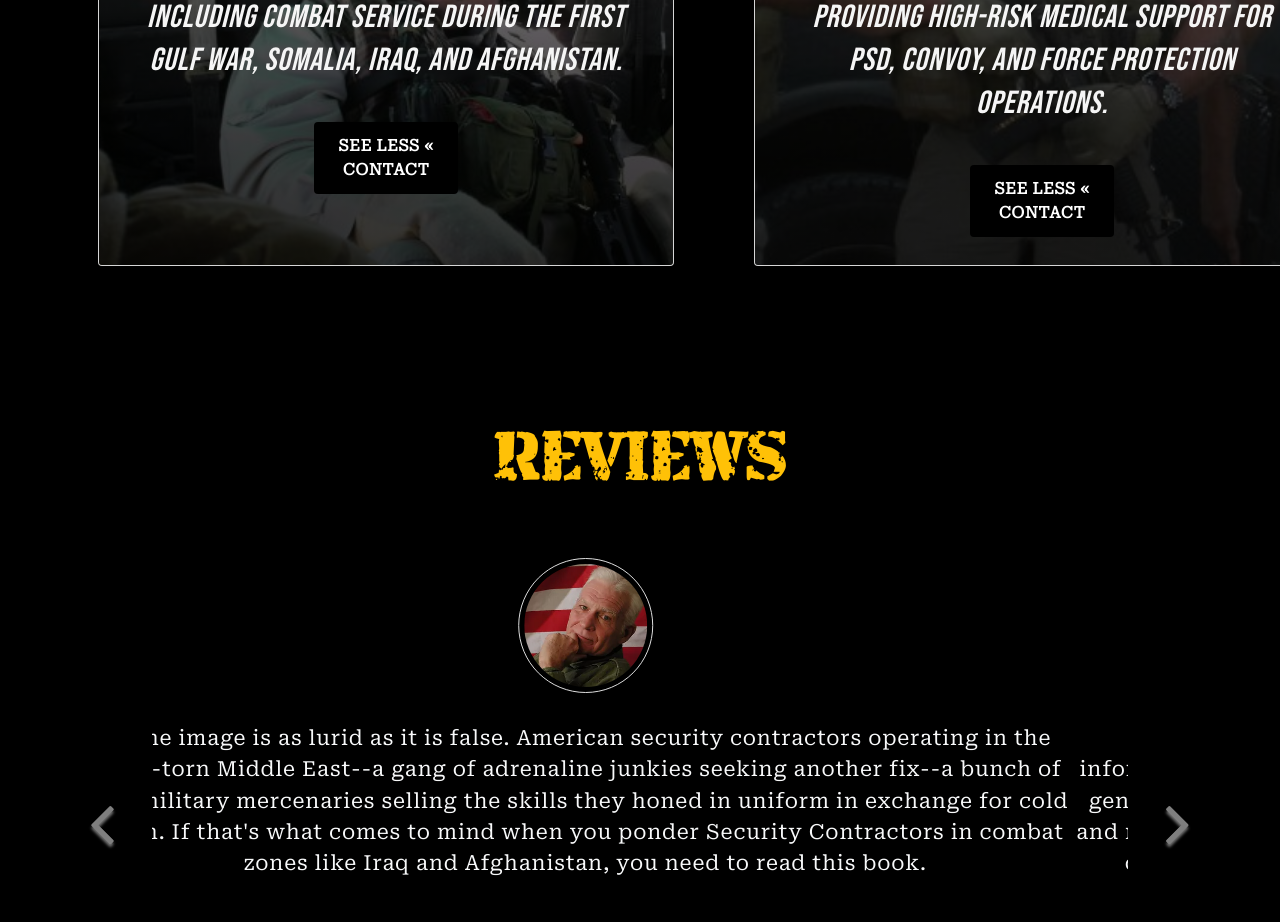
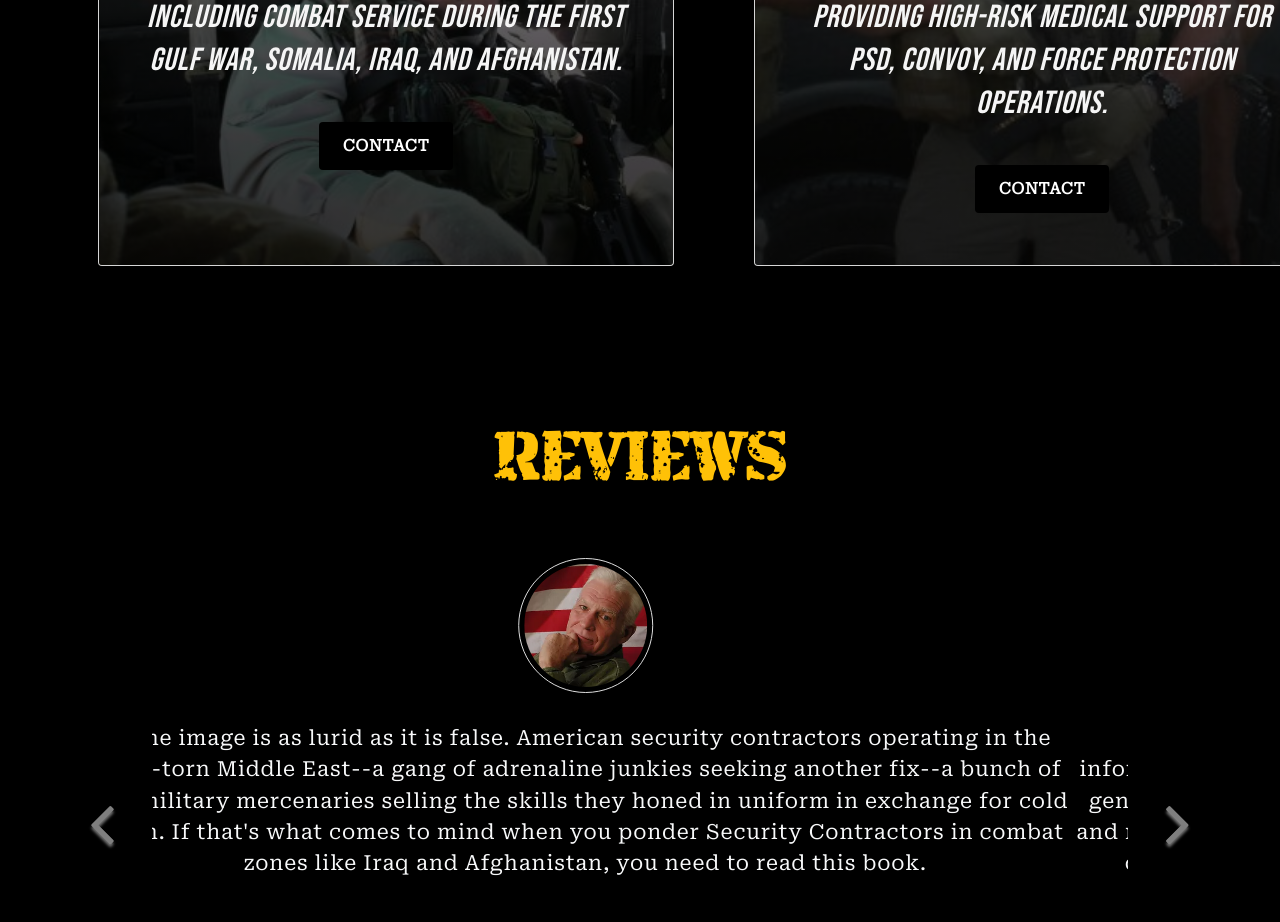
Before and after one commit to laszlo-ratesic/pony-express, a plain HTML site: page index.html in a window 1280 px wide. Shown: the part 3420-4342 px from the top of the page. Drawn offline with nearby package versions, Linux system fonts and the light colour scheme; files whose address does not match are found by name.

Commit message:
fix contact button

```diff
--- a/assets/css/_carousel.scss
+++ b/assets/css/_carousel.scss
@@ -104,10 +104,6 @@ a.btn:before {
     display: block;
 }
 
-
-// @media screen and (max-width: 575px) {
-//     .carousel-control-next,
-//     .carousel-control-prev {
-//         display: none;
-//     }
-// }
+a.contact-btn:before {
+    content: none;
+}
--- a/index.html
+++ b/index.html
@@ -179,7 +179,7 @@
                   Security Contractor, including combat service during the First
                   Gulf War, Somalia, Iraq, and Afghanistan.
                 </p>
-                <a class="btn" href="#contact-section">Contact</a>
+                <a class="btn contact-btn" href="#contact-section">Contact</a>
               </div>
             </div>
 
@@ -194,7 +194,7 @@
                   Iraq and Afghanistan providing high-risk medical support for
                   PSD, convoy, and force protection operations.
                 </p>
-                <a class="btn" href="#contact-section">Contact</a>
+                <a class="btn contact-btn" href="#contact-section">Contact</a>
               </div>
             </div>
           </div>
```
Also changed, not shown: assets/css/combined.css, 1 other file.
